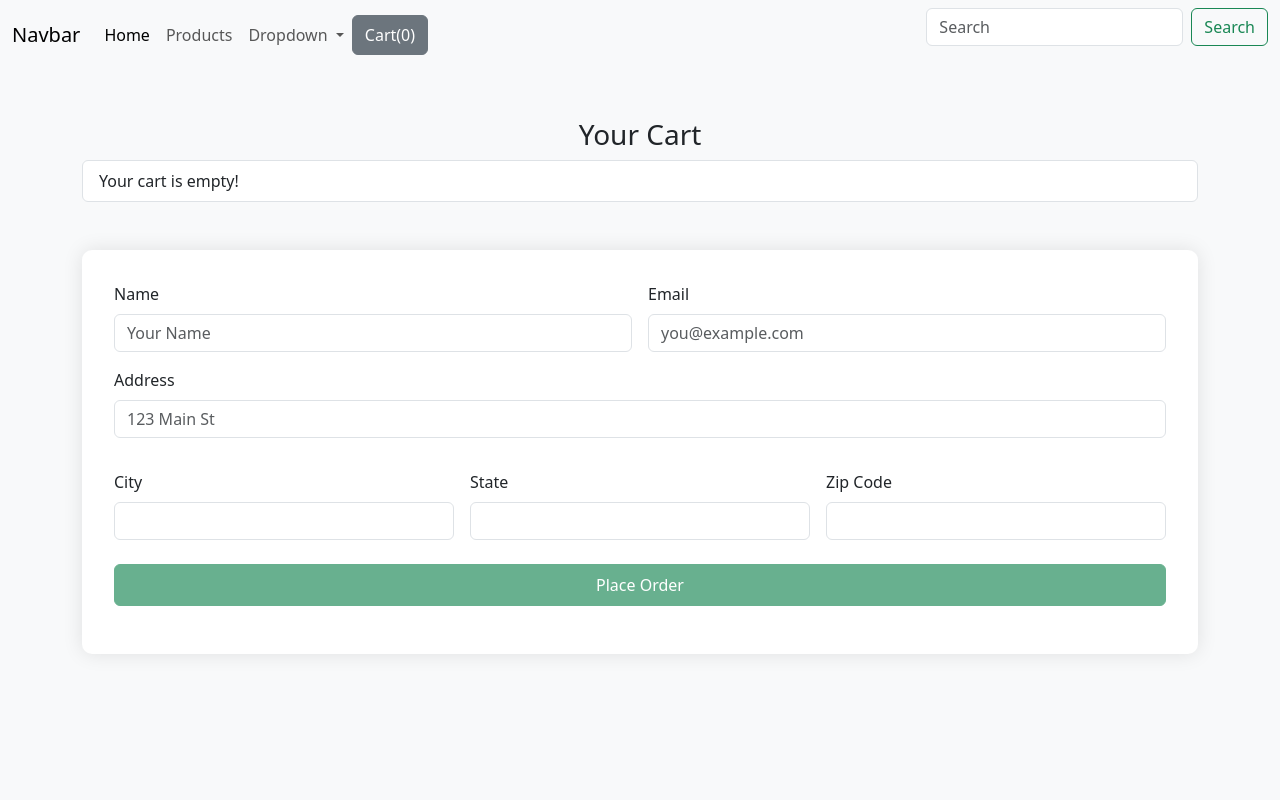
After one commit to Shani871/E-ComSite, a Django app: page /checkout/ in a window 1280 px wide. The commit adds this page. Run offline with Django 5.2, Linux system fonts and the light colour scheme.

Commit message:
Checkout Backand

```diff
--- a/Ecomsite/admin.py
+++ b/Ecomsite/admin.py
@@ -1,6 +1,7 @@
 from django.contrib import admin
 
-from Ecomsite.models import Product
+from Ecomsite.models import Product, Order
 
 # Register your models here.
 admin.site.register(Product)
+admin.site.register(Order)
--- a/Ecomsite/views.py
+++ b/Ecomsite/views.py
@@ -1,10 +1,13 @@
 from django.shortcuts import render
-from Ecomsite.models import Product
+from rest_framework.templatetags.rest_framework import items
+
+from Ecomsite.models import Product, Order
 from django.core.paginator import Paginator
 
 
 def index(request):
     product_object = Product.objects.all()
+
 
     # search code
     item_name = request.GET.get('item_name')
@@ -22,3 +25,23 @@ def index(request):
 def detail(request,id):
     product_object = Product.objects.get(id=id)
     return  render(request,'shop/deatil.html',{'product_object':product_object})
+
+
+def home(request):
+    return render(request,'shop/home.html')
+
+
+def checkout(request):
+
+    if request.method == "POST":
+        items = request.POST.get('items',"")
+        name = request.POST.get('name',"")
+        email = request.POST.get('email',"")
+        address = request.POST.get('address',"")
+        city = request.POST.get('city',"")
+        state = request.POST.get('state',"")
+        zipcode = request.POST.get('zipcode',"")
+        total = request.POST.get('total',"")
+        order  = Order(item=items,name=name,email=email,address=address,city=city,state=state,zipcode=zipcode,total=total)
+        order.save()
+    return render(request,'shop/checkout.html')
--- a/MyWebsite/urls.py
+++ b/MyWebsite/urls.py
@@ -22,7 +22,9 @@ from Ecomsite import views
 
 urlpatterns = [
       path('admin/', admin.site.urls),
-      path('',views.index,name='index'),
-      path('<int:id>/', views.detail,name='detail')
+      path('',views.home,name='home'),
+      path('index',views.index,name='index'),
+      path('<int:id>/', views.detail,name='detail'),
+      path('checkout/',views.checkout,name='checkout'),
 
 ]
--- a/templates/navbar.html
+++ b/templates/navbar.html
@@ -1,23 +1,42 @@
 <nav class="navbar navbar-expand-lg bg-body-tertiary">
   <div class="container-fluid">
-    <button class="navbar-toggler" type="button" data-bs-toggle="collapse" data-bs-target="#navbarTogglerDemo01" aria-controls="navbarTogglerDemo01" aria-expanded="false" aria-label="Toggle navigation">
+    <a class="navbar-brand" href="#">Navbar</a>
+    <button class="navbar-toggler" type="button" data-bs-toggle="collapse" data-bs-target="#navbarSupportedContent" aria-controls="navbarSupportedContent" aria-expanded="false" aria-label="Toggle navigation">
       <span class="navbar-toggler-icon"></span>
     </button>
-    <div class="collapse navbar-collapse" id="navbarTogglerDemo01">
-      <a class="navbar-brand" href="#">Ecomsite</a>
+    <div class="collapse navbar-collapse" id="navbarSupportedContent">
       <ul class="navbar-nav me-auto mb-2 mb-lg-0">
         <li class="nav-item">
-          <a class="nav-link active" aria-current="page" href="{% url 'index' %}">Home</a>
+          <a class="nav-link active" aria-current="page" href="{% url 'home' %}">Home</a>
         </li>
         <li class="nav-item">
-          <a class="nav-link" href="#">Product</a>
+          <a class="nav-link" href="{% url 'index' %}">Products</a>
         </li>
-        <li class="nav-item">
-          <a class="nav-link disabled" aria-disabled="true">About</a>
+        <li class="nav-item dropdown">
+          <a class="nav-link dropdown-toggle" href="#" role="button" data-bs-toggle="dropdown" aria-expanded="false">
+            Dropdown
+          </a>
+          <ul class="dropdown-menu">
+            <li><a class="dropdown-item" href="#">Action</a></li>
+            <li><a class="dropdown-item" href="#">Another action</a></li>
+            <li><hr class="dropdown-divider"></li>
+            <li><a class="dropdown-item" href="#">Something else here</a></li>
+          </ul>
         </li>
+        <button id="cart"
+        data-html="true"
+        type="button"
+        class="btn btn-secondary"
+        data-bs-container="body"
+        data-bs-toggle="popover"
+        data-bs-placement="bottom"
+        data-bs-content="Your cart is empty!">
+    Cart(0)
+</button>
+
       </ul>
       <form class="d-flex" role="search">
-        <input class="form-control me-2" type="search" placeholder="Search" aria-label="Search" name="item_name">
+        <input class="form-control me-2" type="search" name="item_name" placeholder="Search" aria-label="Search">
         <button class="btn btn-outline-success" type="submit">Search</button>
       </form>
     </div>
--- /dev/null
+++ b/templates/shop/checkout.html
@@ -0,0 +1,131 @@
+{% load static %}
+{% include 'navbar.html' %}
+<!doctype html>
+<html lang="en">
+<head>
+    <meta charset="utf-8">
+    <meta name="viewport" content="width=device-width, initial-scale=1">
+    <title>Checkout</title>
+    <link href="https://cdn.jsdelivr.net/npm/bootstrap@5.3.3/dist/css/bootstrap.min.css" rel="stylesheet">
+    <script src="https://code.jquery.com/jquery-3.7.1.min.js"></script>
+    <style>
+        body {
+            background-color: #f8f9fa;
+        }
+        .checkout-form {
+            background: white;
+            padding: 2rem;
+            border-radius: 10px;
+            box-shadow: 0 0 20px rgba(0,0,0,0.1);
+        }
+    </style>
+</head>
+<body>
+
+<!-- Main Container -->
+<div class="container mt-5">
+    <h3 class="text-center">Your Cart</h3>
+    <ul class="list-group" id="item_list"></ul>
+
+    <!-- Checkout Form -->
+    <div class="mt-5 checkout-form">
+        <form method="post" action="{% url 'checkout' %}">
+            {% csrf_token %}
+            <input type="hidden" id="items" name="items">
+            <input type="hidden" id="total" name="total">
+
+            <!-- Name and Email Section -->
+            <div class="row g-3">
+                <div class="col-md-6">
+                    <label for="name" class="form-label">Name</label>
+                    <input id="name" name="name" type="text" class="form-control" placeholder="Your Name" required>
+                </div>
+                <div class="col-md-6">
+                    <label for="email" class="form-label">Email</label>
+                    <input type="email" class="form-control" id="email" name="email" placeholder="you@example.com" required>
+                </div>
+            </div>
+
+            <!-- Address Section -->
+            <div class="mt-3">
+                <label for="address" class="form-label">Address</label>
+                <input type="text" class="form-control" id="address" name="address" placeholder="123 Main St" required>
+            </div>
+
+            <!-- City, State, Zip Section -->
+            <div class="row g-3 mt-3">
+                <div class="col-md-4">
+                    <label for="city" class="form-label">City</label>
+                    <input type="text" class="form-control" id="city" name="city" required>
+                </div>
+                <div class="col-md-4">
+                    <label for="state" class="form-label">State</label>
+                    <input type="text" class="form-control" id="state" name="state" required>
+                </div>
+                <div class="col-md-4">
+                    <label for="zipcode" class="form-label">Zip Code</label>
+                    <input type="text" class="form-control" id="zipcode" name="zipcode" required>
+                </div>
+            </div>
+
+            <!-- Submit Button -->
+            <div class="mt-4 text-center">
+                <button type="submit" id="checkout-btn" class="btn btn-success w-100 py-2">Place Order</button>
+            </div>
+        </form>
+    </div>
+</div>
+
+<!-- JavaScript Section -->
+<script>
+    $(document).ready(function () {
+        let cart = localStorage.getItem('cart') ? JSON.parse(localStorage.getItem('cart')) : {};
+        let total = 0;
+
+        // If the cart is empty, disable the checkout button
+        if ($.isEmptyObject(cart)) {
+            $('#item_list').append('<li class="list-group-item">Your cart is empty!</li>');
+            $('#checkout-btn').prop('disabled', true);
+        } else {
+            $('#checkout-btn').prop('disabled', false); // Enable the checkout button
+
+            // Loop through cart items to display in the list
+            for (let item in cart) {
+                let name = cart[item][1];
+                let quantity = cart[item][0];
+                let price = cart[item][2];
+                total += quantity * price;
+
+                $('#item_list').append(`
+                    <li class="list-group-item d-flex justify-content-between">
+                        <span>${name} - Quantity: ${quantity}</span>
+                        <span class="badge bg-warning text-dark">₹${(price * quantity).toFixed(2)}</span>
+                    </li>
+                `);
+            }
+
+            // Display total amount
+            $('#item_list').append(`
+                <li class="list-group-item d-flex justify-content-between fw-bold">
+                    <span>Total:</span>
+                    <span>₹${total.toFixed(2)}</span>
+                </li>
+            `);
+
+            // Assign values to hidden inputs for backend processing
+            $('#items').val(JSON.stringify(cart));
+            $('#total').val(total.toFixed(2));
+        }
+
+        // Clear cart after successful submission
+        $('form').submit(function (event) {
+            if (!$.isEmptyObject(cart)) {
+                alert("Order placed successfully!");
+                localStorage.removeItem('cart');
+            }
+        });
+    });
+</script>
+
+</body>
+</html>
```
Also changed, not shown: Ecomsite/models.py (+14 -0 lines), Ecomsite/static/shops/nav.css (added, +56 -0 lines), Ecomsite/static/shops/style.css (+18 -0 lines), templates/shop/deatil.html (+8 -0 lines), templates/shop/home.html (added, +27 -0 lines), templates/shop/index.html (+86 -6 lines), db.sqlite3.
